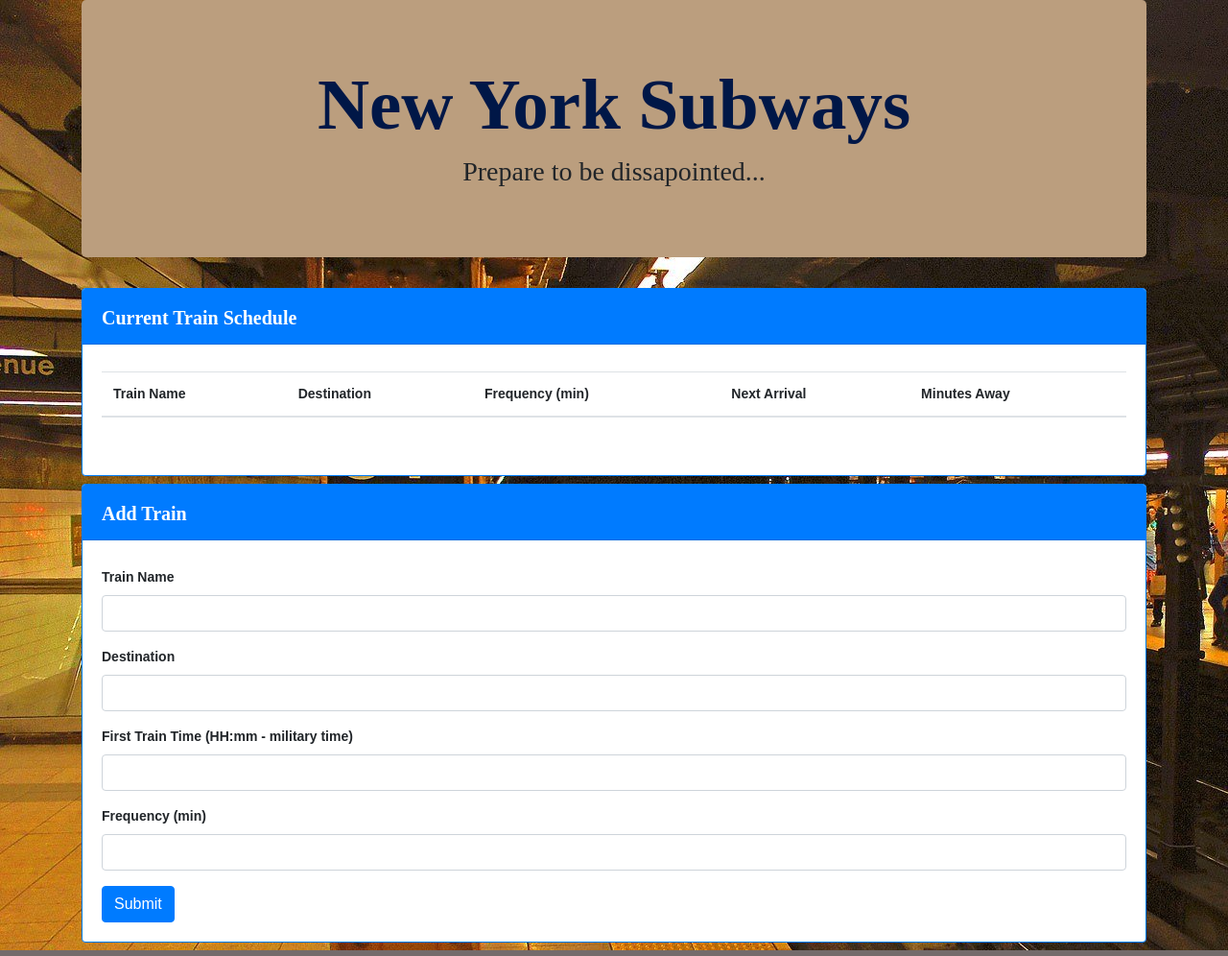
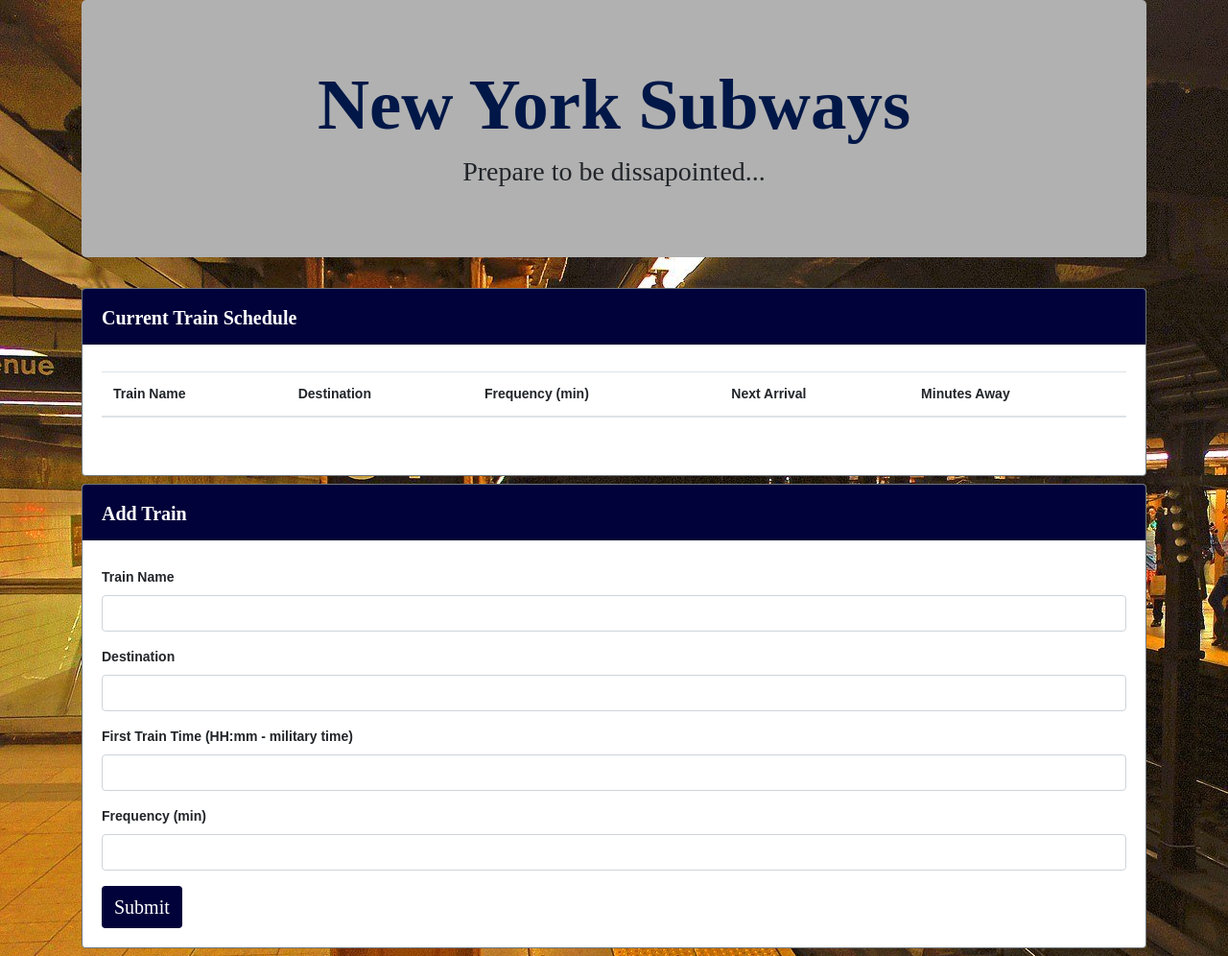
Before and after one commit to acap613/Trainz, a plain HTML site: page index.html in a window 1280 px wide. Shown: the whole page at 96% size. Drawn offline with nearby package versions, Linux system fonts and the light colour scheme; no server answers.

Commit message:
styling buttons

```diff
--- a/index.html
+++ b/index.html
@@ -22,8 +22,8 @@
                     <h3 class="text-center">Prepare to be dissapointed...</h3>
                 </div>
 
-                <div class="card border-primary mb-2">
-                    <div class="card-header text-white bg-primary mb-2">Current Train Schedule</div>
+                <div class="card border-secondary mb-2">
+                    <div class="card-header text-white mb-2">Current Train Schedule</div>
                     <div class="card-body">
                         <table class="table table-hover">
                             <thead>
@@ -50,8 +50,8 @@
                 </div>
 
 
-                <div class="card border-primary mb-2">
-                    <div class="card-header text-white bg-primary mb-2">Add Train</div>
+                <div class="card border-secondary mb-2">
+                    <div class="card-header text-white mb-2">Add Train</div>
                     <div class="card-body">
                             <form method="POST" action="form-handler" onsubmit="return checkForm(this);">
 
@@ -75,7 +75,7 @@
                                 <input class="form-control" id="train-frequency" type="number" min="1" required>
                                 <div class="invalid-feedback" id="invalid-frequency"></div>
                             </div>
-                            <button class="btn btn-primary" id="submitBtn" type="submit">Submit</button>
+                            <button class="btn" id="submitBtn" type="submit">Submit</button>
                         </form>
                     </div>
                 </div>
--- a/style.css
+++ b/style.css
@@ -2,25 +2,37 @@ body {
     background-image: url('./images/Penn-Station.jpg');
     background-color: rgb(116, 107, 107);
 }
+
 .card {
     font-family: Arial, Helvetica, sans-serif;
     font-weight: bold;
     font-size: 14px;
 }
+
 .jumbotron {
-    background: rgb(187, 158, 126);
+    background: rgb(177, 177, 177);
     font-family: 'Times New Roman', Times, serif;
 
 }
+
 h1 {
     font-size: 75px;
     font-weight: bold;
     color: rgb(0, 23, 71);
 
 }
+
 .card-header {
     font-family: 'Times New Roman', Times, serif;
     font-size: 20px;
     padding-top: 15px;
+    background-color: rgb(2, 2, 58);
 
 }
+
+.btn {
+    font-family: 'Times New Roman', Times, serif;
+    font-size: 20px;
+    color: white;
+    background-color: rgb(2, 2, 58);
+}
```
